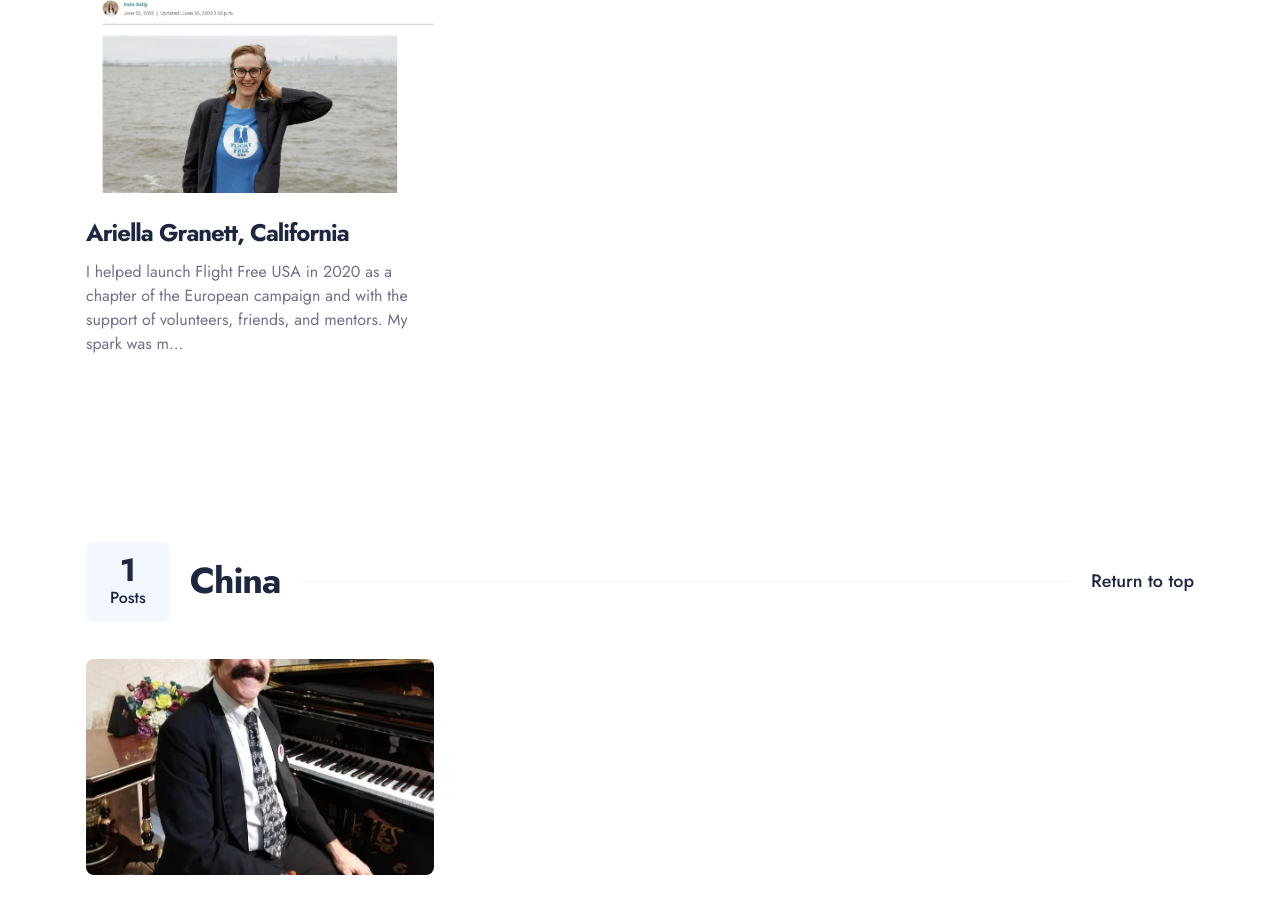
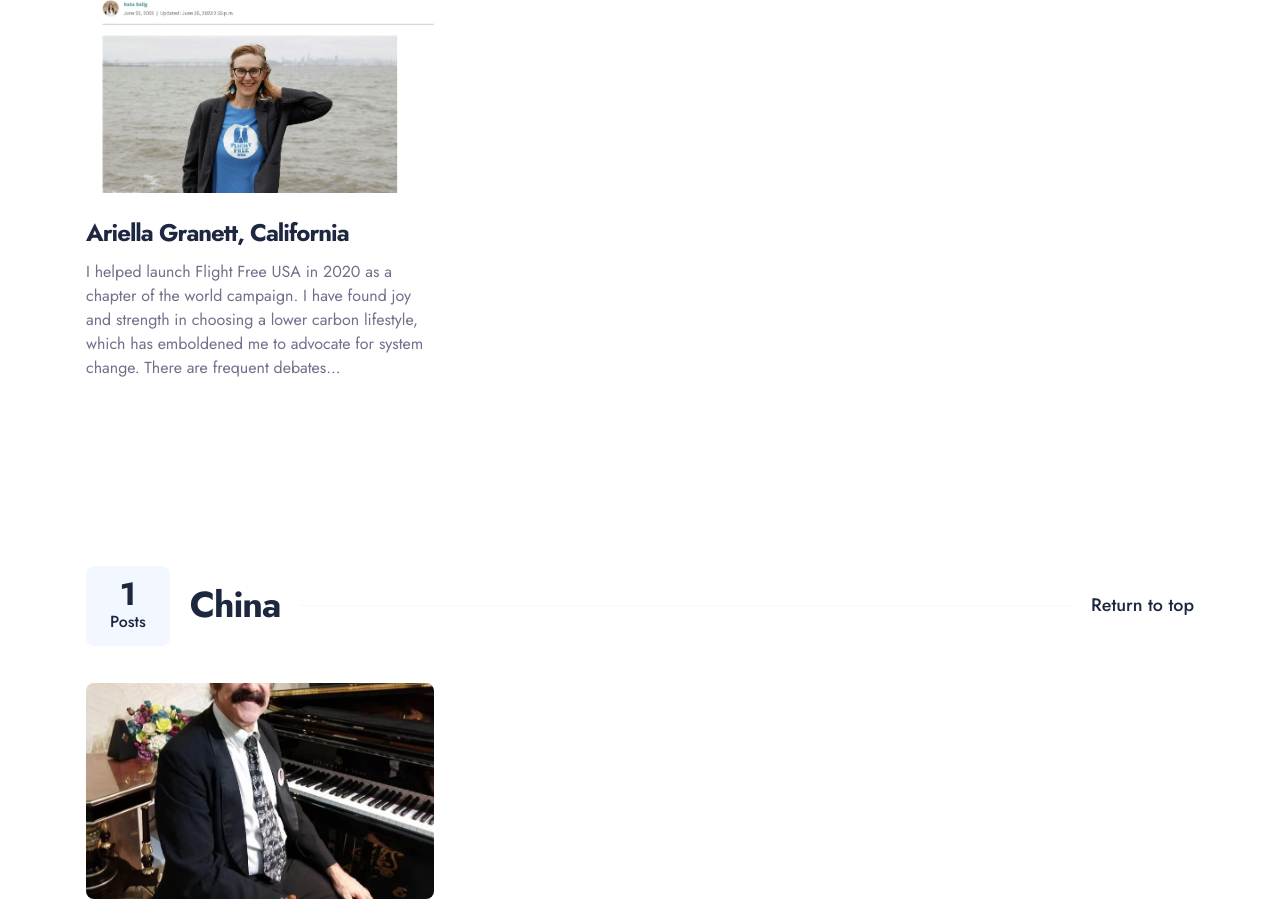
Before and after one commit to lots-of-things/flight-free-site, a Jekyll site: the page built from _pages/tags.html, in a window 1280 px wide and 900 px high, scrolled down 6383 px. Built offline with Jekyll 4.4.1, drawn with Linux system fonts in a browser that asks for light colours.

Commit message:
Update 2020-10-01-ariella-granett-california.md

```diff
--- a/_posts/2020-10-01-ariella-granett-california.md
+++ b/_posts/2020-10-01-ariella-granett-california.md
@@ -1,9 +1,9 @@
 ---
 layout: post
 title:  Ariella Granett, California
-description: I helped launch Flight Free USA in 2020 as a chapter of the European campaign and with the support of volunteers, friends, and mentors. My spark was m...
+description: I helped launch Flight Free USA in 2020 as a chapter of the world campaign. I have found joy and strength in choosing a lower carbon lifestyle, which has emboldened me to advocate for system change. There are frequent debates...
 date:   2020-10-01 00:00:00 +0300
 image:  '/images/ariella-granett-california.jpeg'
 tags:   ['california']
 ---
-I helped launch Flight Free USA in 2020 as a chapter of the world campaign. I have found joy and strength in choosing a lower carbon lifestyle, which has emboldened me to advocate for system change. There are frequent debates about the importance of individual climate action vs. system change. For me they are two sides of the same coin. I wouldn’t be able to show up for one without the other. I’ve gone on to work with www.stopOAKexpansion.org an environmental justice coalition in opposition to my local airport expansion. Aviation is only one climate focus and I am equally passionate about building electrification, transit oriented development, walkable and bikeable cities, pressuring banks to divest from Fossil Fuels, and getting out the vote. Keeping engaged keeps me hopeful. I've chosen to not fly for the sake of the climate - I'm not waiting for climate policy to tell me this or tax me for it. Many of us are already embracing the cultural shift that needs to happen to transition off of fossil fuels and we have good stories to share in this Flight Free gallery.
+I helped launch Flight Free USA in 2020 as a chapter of the world campaign. I have found joy and strength in choosing a lower carbon lifestyle, which has emboldened me to advocate for system change. There are frequent debates about the importance of individual climate action vs. system change. For me they are two sides of the same coin. I wouldn’t be able to show up for one without the other. I volunteer with www.stopOAKexpansion.org an environmental justice coalition in opposition to my local airport expansion. Aviation is only one climate focus and I am equally passionate about building electrification, transit oriented development, walkable and bikeable cities, Fossil Fuel divestment campaigns, and getting out the vote. Keeping engaged keeps me hopeful. I've chosen to not fly for the sake of the climate - I'm not waiting for climate policy to tell me this or tax me for it. Many of us are already embracing the cultural shift that needs to happen to transition off of fossil fuels and we have good stories to share in this Flight Free gallery.
```
